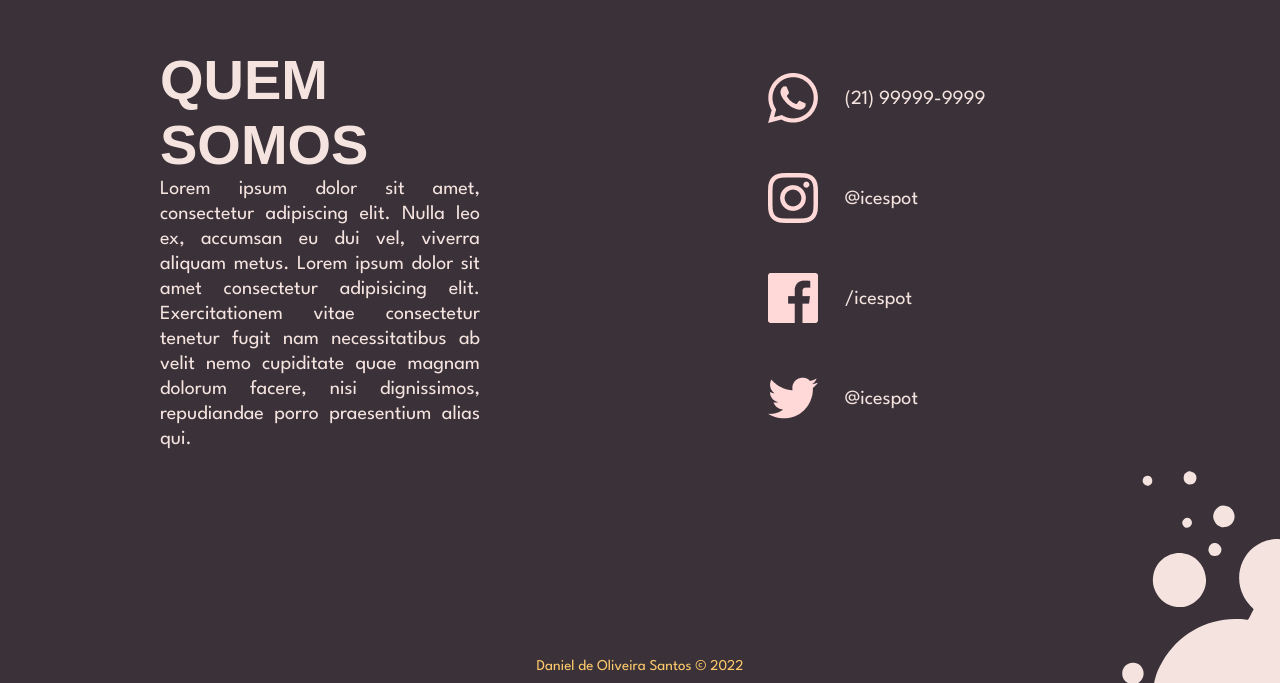
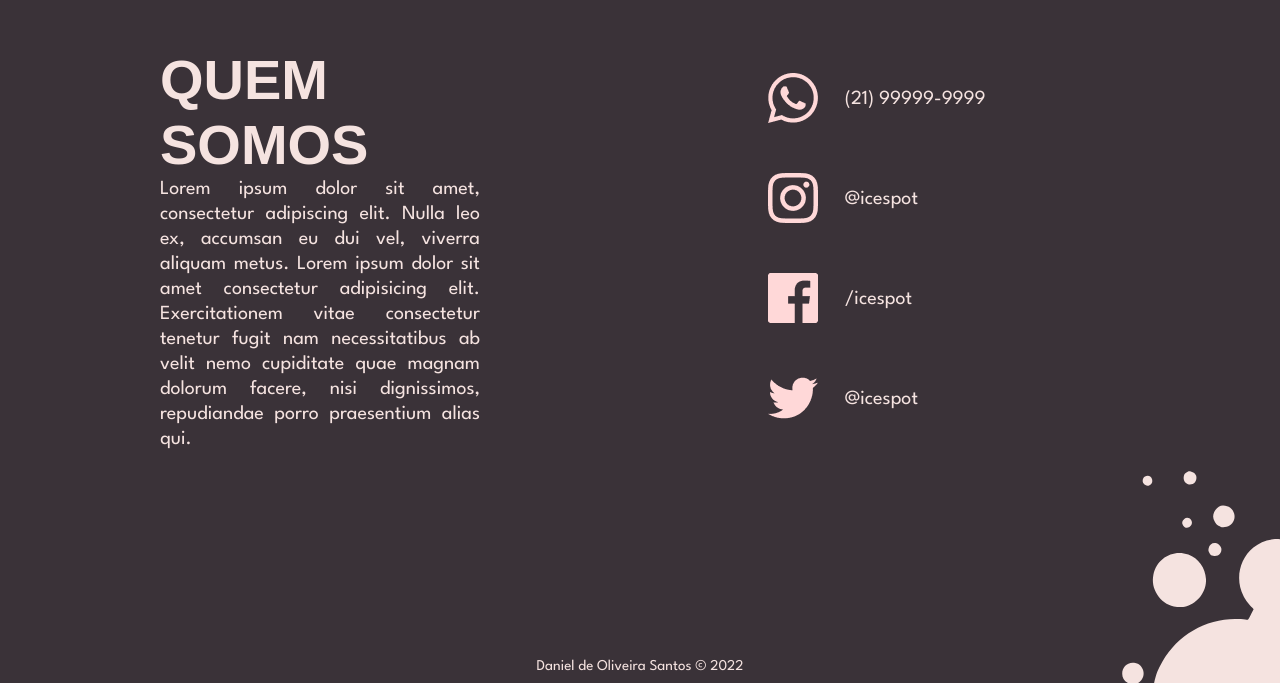
Before and after one commit to danideoliveira/acaiteria-regiao, a React (Vite) app: page / in a window 1280 px wide. Shown: the part 2596-3279 px from the top of the page. Built offline with nearby package versions, Linux system fonts and the light colour scheme; a web font is replaced by a local one.

Commit message:
Add footer components

```diff
--- a/src/components/footer/Footer.jsx
+++ b/src/components/footer/Footer.jsx
@@ -1,13 +1,14 @@
 import './Footer.scss';
 import images from '../images/Images';
+import { Container, Shape } from './styled';
 
 export default function Footer() {
     return (
-        <footer className="bg-dark-purple">
-            <p className="txt-cream"><a className="txt-cream" target="_blank" href="https://github.com/danideoliveira">Daniel de Oliveira Santos</a> &copy; 2022</p>
-            <div className="footer-shapes">
-                <img className="footer-bottom-shape" src={images.aboutBubble} alt="shape"/>
-            </div>
-        </footer>
+        <Container>
+            <p><a target="_blank" href="https://github.com/danideoliveira">Daniel de Oliveira Santos</a> &copy; 2022</p>
+            <Shape>
+                <img src={images.aboutBubble} alt="shape"/>
+            </Shape>
+        </Container>
     )
 }
```
